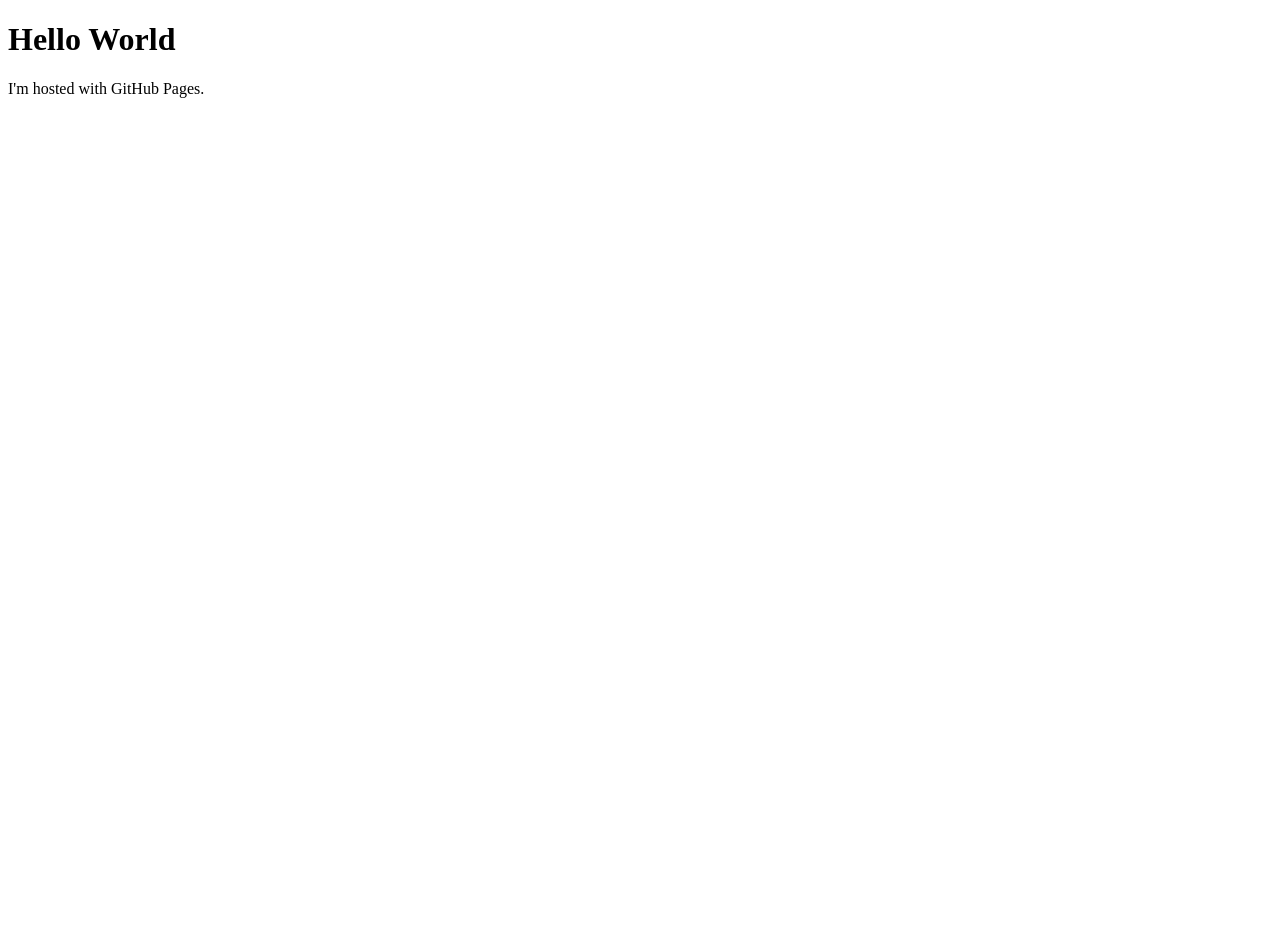
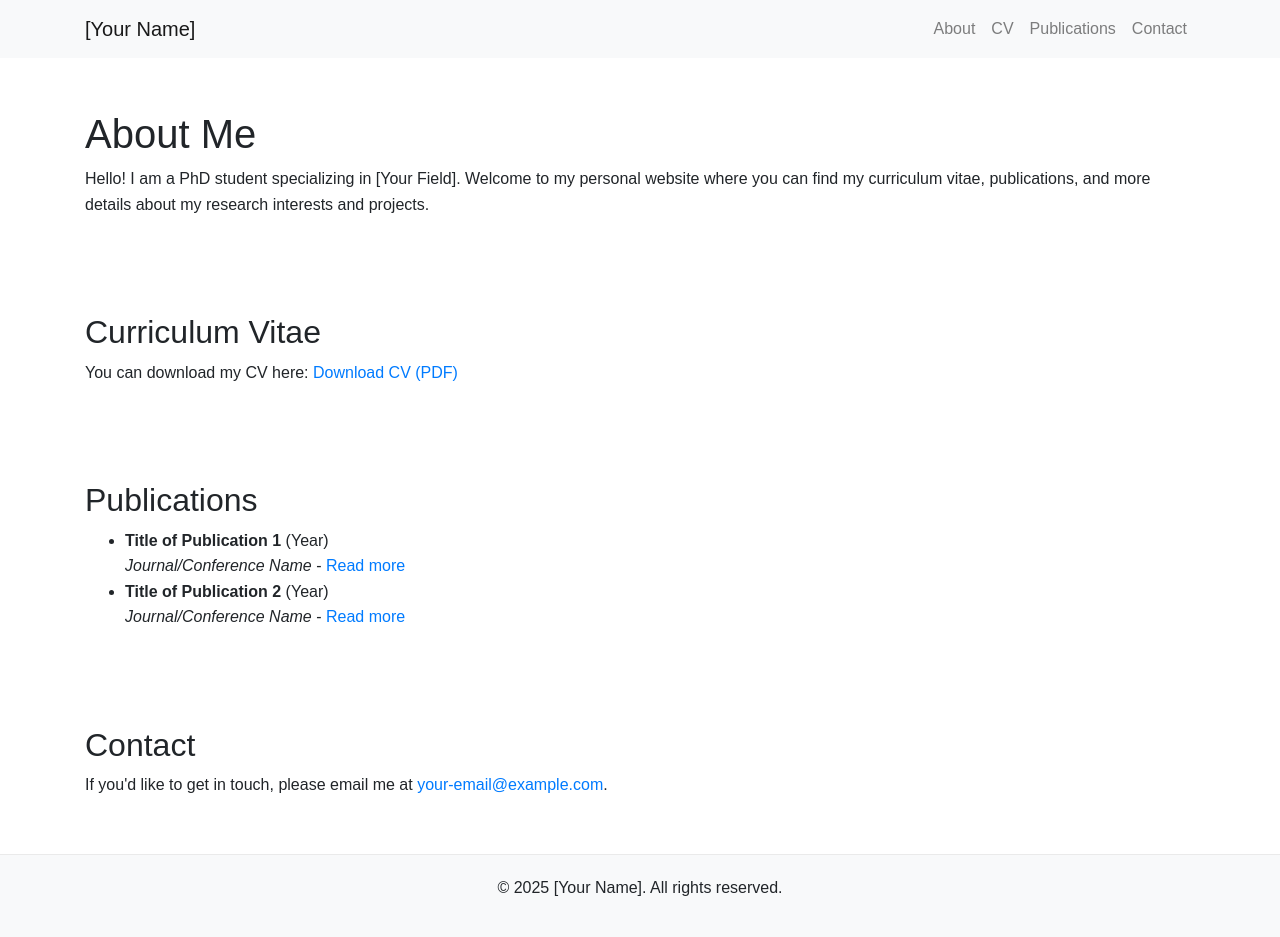
Before and after one commit to ikecoglu/ikecoglu.github.io, a plain HTML site: page index.html in a window 1280 px wide. Before the commit the page ends 800 px from the top, so only its background shows below. Drawn offline with nearby package versions, Linux system fonts and the light colour scheme.

Commit message:
Template

```diff
--- a/index.html
+++ b/index.html
@@ -1,7 +1,125 @@
 <!DOCTYPE html>
-<html>
+<html lang="en">
+<head>
+  <meta charset="UTF-8">
+  <meta name="viewport" content="width=device-width, initial-scale=1">
+  <title>[Your Name] - Personal Website</title>
+  <!-- Optionally include Bootstrap for styling -->
+  <link rel="stylesheet" href="https://stackpath.bootstrapcdn.com/bootstrap/4.5.2/css/bootstrap.min.css">
+  <style>
+    /* Custom CSS styles */
+    body {
+      font-family: Arial, sans-serif;
+      line-height: 1.6;
+      padding-top: 70px; /* Ensure content doesn't hide behind the navbar */
+    }
+    section {
+      padding: 40px 0;
+    }
+    footer {
+      background-color: #f8f9fa;
+      padding: 20px 0;
+      text-align: center;
+      border-top: 1px solid #eaeaea;
+    }
+  </style>
+</head>
 <body>
-<h1>Hello World</h1>
-<p>I'm hosted with GitHub Pages.</p>
+
+  <!-- Navigation Bar -->
+  <nav class="navbar navbar-expand-lg navbar-light bg-light fixed-top">
+    <div class="container">
+      <a class="navbar-brand" href="#">[Your Name]</a>
+      <button class="navbar-toggler" type="button" data-toggle="collapse" data-target="#navbarNav"
+              aria-controls="navbarNav" aria-expanded="false" aria-label="Toggle navigation">
+        <span class="navbar-toggler-icon"></span>
+      </button>
+
+      <div class="collapse navbar-collapse" id="navbarNav">
+        <ul class="navbar-nav ml-auto">
+          <li class="nav-item">
+            <a class="nav-link" href="#about">About</a>
+          </li>
+          <li class="nav-item">
+            <a class="nav-link" href="#cv">CV</a>
+          </li>
+          <li class="nav-item">
+            <a class="nav-link" href="#publications">Publications</a>
+          </li>
+          <li class="nav-item">
+            <a class="nav-link" href="#contact">Contact</a>
+          </li>
+        </ul>
+      </div>
+    </div>
+  </nav>
+
+  <!-- Main Content Container -->
+  <div class="container">
+
+    <!-- About Section -->
+    <section id="about">
+      <div class="row">
+        <div class="col">
+          <h1>About Me</h1>
+          <p>Hello! I am a PhD student specializing in [Your Field]. Welcome to my personal website where you can find my curriculum vitae, publications, and more details about my research interests and projects.</p>
+        </div>
+      </div>
+    </section>
+
+    <!-- CV Section -->
+    <section id="cv">
+      <div class="row">
+        <div class="col">
+          <h2>Curriculum Vitae</h2>
+          <p>You can download my CV here: <a href="cv.pdf" target="_blank">Download CV (PDF)</a></p>
+          <!-- Alternatively, you can embed a summary or interactive CV here -->
+        </div>
+      </div>
+    </section>
+
+    <!-- Publications Section -->
+    <section id="publications">
+      <div class="row">
+        <div class="col">
+          <h2>Publications</h2>
+          <ul>
+            <li>
+              <strong>Title of Publication 1</strong> (Year)<br>
+              <em>Journal/Conference Name</em> - <a href="https://link-to-publication1.com" target="_blank">Read more</a>
+            </li>
+            <li>
+              <strong>Title of Publication 2</strong> (Year)<br>
+              <em>Journal/Conference Name</em> - <a href="https://link-to-publication2.com" target="_blank">Read more</a>
+            </li>
+            <!-- Add more publications as needed -->
+          </ul>
+        </div>
+      </div>
+    </section>
+
+    <!-- Contact Section -->
+    <section id="contact">
+      <div class="row">
+        <div class="col">
+          <h2>Contact</h2>
+          <p>If you'd like to get in touch, please email me at <a href="mailto:your-email@example.com">your-email@example.com</a>.</p>
+        </div>
+      </div>
+    </section>
+
+  </div> <!-- End of Container -->
+
+  <!-- Footer -->
+  <footer>
+    <div class="container">
+      <p>&copy; 2025 [Your Name]. All rights reserved.</p>
+    </div>
+  </footer>
+
+  <!-- Optional JavaScript -->
+  <!-- jQuery and Bootstrap JS -->
+  <script src="https://code.jquery.com/jquery-3.5.1.slim.min.js"></script>
+  <script src="https://cdn.jsdelivr.net/npm/bootstrap@4.5.2/dist/js/bootstrap.bundle.min.js"></script>
 </body>
 </html>
```
